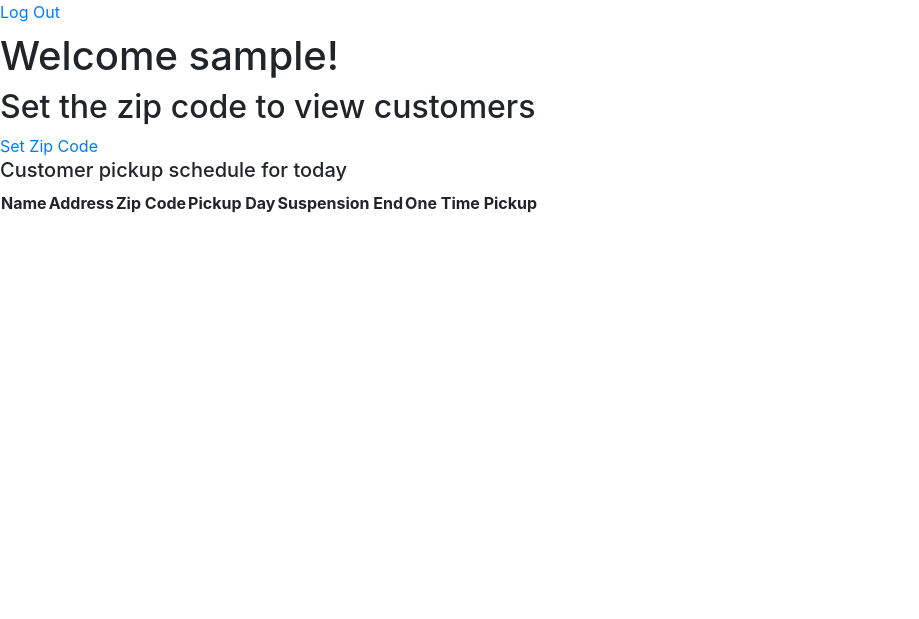
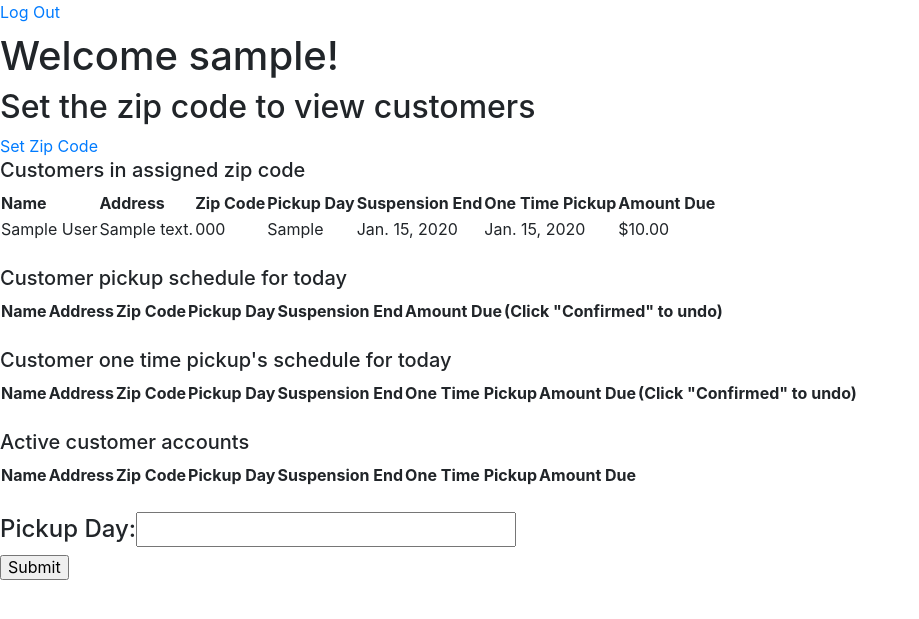
Before and after one commit to cwillett87/Trash_Collector, a Django app: page /employees/ in a window 1280 px wide. Shown: the top 619 px of the page, without its empty margins (0-919 px from the left). Run offline with Django 3.2, Linux system fonts and the light colour scheme; a user stored in the database is signed in; tables that the repository leaves empty hold one stand-in row (values such as "Sample post"); lists and menus that the app fills with data are empty; some libraries are stand-ins or nearby versions.

Commit message:
Definned confirm and un_confirm methods in employee views.py and in employees index.html displayed the buttons using a conditional statemnet and adding or subtracting from customer balance on click.

```diff
--- a/trash_collector/customers/models.py
+++ b/trash_collector/customers/models.py
@@ -14,18 +14,18 @@ class Customer(models.Model):
     address = models.CharField(max_length=50)
     zip_code = models.CharField(max_length=50)
     balance = models.IntegerField(default=0)
-    one_time_pickup = models.DateField(default=datetime.date.today())
-    suspension_start = models.DateField(default=datetime.date.today())
-    suspension_end = models.DateField(default=datetime.date.today())
+    one_time_pickup = models.DateField(blank=True, null=True)
+    suspension_start = models.DateField(blank=True, null=True)
+    suspension_end = models.DateField(blank=True, null=True)
 
     def activate(self):
-        if self.suspension_end == datetime.date.today():
+        if self.suspension_end is None:
             return True
         else:
             return False
 
     def pickup(self):
-        if self.one_time_pickup == datetime.date.today():
+        if self.one_time_pickup is None:
             return True
         else:
             return False
--- a/trash_collector/employees/templates/employees/index.html
+++ b/trash_collector/employees/templates/employees/index.html
@@ -3,12 +3,13 @@
 {% block title %} Employee Home {% endblock %}
 
 {% block content %}
-  {% if user.is_authenticated %}
+
 <h1>Welcome {{ user.username }}!</h1>
     <h2>Set the zip code to view customers</h2>
     <a href="{% url 'employees:create' %}">Set Zip Code</a>
-<h5>Customer pickup schedule for today</h5>
+
 <table>
+    <h5>Customers in assigned zip code</h5>
     <tr>
         <th>Name</th>
         <th>Address</th>
@@ -16,8 +17,110 @@
         <th>Pickup Day</th>
         <th>Suspension End</th>
         <th>One Time Pickup</th>
+        <th>Amount Due</th>
     </tr>
+        {% for customer in customer_zip%}
+        <td>{{ customer.name }}</td>
+        <td>{{ customer.address }}</td>
+        <td>{{ customer.zip_code }}</td>
+        <td>{{ customer.pickup_day }}</td>
+        <td>{{ customer.suspension_end  }}</td>
+        <td>{{ customer.one_time_pickup }}</td>
+        <td>${{ customer.balance }}.00</td>
+    </tr>
+    {% endfor %}
+
+</table>
+<br>
+<table>
+    <h5>Customer pickup schedule for today</h5>
+    <tr>
+        <th>Name</th>
+        <th>Address</th>
+        <th>Zip Code</th>
+        <th>Pickup Day</th>
+        <th>Suspension End</th>
+        <th>Amount Due</th>
+        <th>(Click "Confirmed" to undo)</th>
+    </tr>
+
     {% for customer in customer_pickup %}
+    {% if customer.balance is 0 %}
+    <tr>
+        <td>{{ customer.name }}</td>
+        <td>{{ customer.address }}</td>
+        <td>{{ customer.zip_code }}</td>
+        <td>{{ customer.pickup_day }}</td>
+        <td>{{ customer.suspension_end  }}</td>
+        <td>${{ customer.balance }}.00</td>
+        <td><button><a href="{% url 'employees:confirm' customer.id %}">Confirm</a></button></td>
+    </tr>
+    {% else %}
+    <tr>
+        <td>{{ customer.name }}</td>
+        <td>{{ customer.address }}</td>
+        <td>{{ customer.zip_code }}</td>
+        <td>{{ customer.pickup_day }}</td>
+        <td>{{ customer.suspension_end  }}</td>
+        <td>${{ customer.balance }}.00</td>
+        <td><button><a href="{% url 'employees:un_confirm' customer.id %}">Confirmed</a></button></td>
+    </tr>
+    {% endif %}
+    {% endfor %}
+
+</table>
+    <br>
+<table>
+    <h5>Customer one time pickup's schedule for today</h5>
+    <tr>
+        <th>Name</th>
+        <th>Address</th>
+        <th>Zip Code</th>
+        <th>Pickup Day</th>
+        <th>Suspension End</th>
+        <th>One Time Pickup</th>
+        <th>Amount Due</th>
+        <th>(Click "Confirmed" to undo)</th>
+    </tr>
+        {% for customer in customer_one_pickup %}
+        {% if customer.balance is 0 %}
+    <tr>
+        <td>{{ customer.name }}</td>
+        <td>{{ customer.address }}</td>
+        <td>{{ customer.zip_code }}</td>
+        <td>{{ customer.pickup_day }}</td>
+        <td>{{ customer.suspension_end  }}</td>
+        <td>{{ customer.one_time_pickup  }}</td>
+        <td>${{ customer.balance }}.00</td>
+        <td><button><a href="{% url 'employees:confirm' customer.id %}">Confirm</a></button></td>
+    </tr>
+    {% else %}
+    <tr>
+        <td>{{ customer.name }}</td>
+        <td>{{ customer.address }}</td>
+        <td>{{ customer.zip_code }}</td>
+        <td>{{ customer.pickup_day }}</td>
+        <td>{{ customer.suspension_end  }}</td>
+        <td>{{ customer.one_time_pickup  }}</td>
+        <td>${{ customer.balance }}.00</td>
+        <td><button><a href="{% url 'employees:un_confirm' customer.id %}">Confirmed</a></button></td>
+    </tr>
+    {% endif %}
+    {% endfor %}
+</table>
+<br>
+<table>
+    <h5>Active customer accounts</h5>
+    <tr>
+        <th>Name</th>
+        <th>Address</th>
+        <th>Zip Code</th>
+        <th>Pickup Day</th>
+        <th>Suspension End</th>
+        <th>One Time Pickup</th>
+        <th>Amount Due</th>
+    </tr>
+        {% for customer in customer_suspend_3 %}
     <tr>
         <td>{{ customer.name }}</td>
         <td>{{ customer.address }}</td>
@@ -25,12 +128,42 @@
         <td>{{ customer.pickup_day }}</td>
         <td>{{ customer.suspension_end  }}</td>
         <td>{{ customer.one_time_pickup }}</td>
+        <td>${{ customer.balance }}.00</td>
     </tr>
     {% endfor %}
 </table>
-  {% else %}
-    <p>You are at the employee index, but you are not logged in.</p>
-    <a href="{% url 'login' %}">Log In</a>
-    <a href="{% url 'accounts:register' %}">Sign Up</a>
-  {% endif %}
+<br>
+
+    <form action="{% url 'employees:my_view' %}" method="post">
+        {% csrf_token %}
+        <h4>Pickup Day:<input type="text" name="pickup_day" id="pickup_day"><br></h4>
+        <h6><input type="submit" value="Submit"></h6>
+    </form>
+
+ <table>
+{% if customer_pickup_filter is not None %}
+    <h5>Customers scheduled for pickups on {{ customer.pickup_day }}'s</h5>
+     <tr>
+        <th>Name</th>
+        <th>Address</th>
+        <th>Zip Code</th>
+        <th>Pickup Day</th>
+        <th>Suspension End</th>
+        <th>One Time Pickup</th>
+         <th>Amount Due</th>
+    </tr>
+        {% for customer in customer_pickup_filter%}
+        <td>{{ customer.name }}</td>
+        <td>{{ customer.address }}</td>
+        <td>{{ customer.zip_code }}</td>
+        <td>{{ customer.pickup_day }}</td>
+        <td>{{ customer.suspension_end  }}</td>
+        <td>{{ customer.one_time_pickup }}</td>
+        <td>${{ customer.balance }}.00</td>
+    </tr>
+    {% endfor %}
+</table>
+
+{% else %}
+{% endif %}
 {% endblock %}
--- a/trash_collector/employees/urls.py
+++ b/trash_collector/employees/urls.py
@@ -9,5 +9,7 @@ urlpatterns = [
     path('', views.index, name="index"),
     path('create', views.create, name="create"),
     path('zip_code', views.zip_code, name="zip_code"),
-    path('my_view', views.my_view, name="my_view")
+    path('my_view', views.my_view, name="my_view"),
+    path('confirm/<int:customer_id>', views.confirm, name="confirm"),
+    path('un_confirm/<int:customer_id>', views.un_confirm, name="un_confirm")
 ]
--- a/trash_collector/employees/views.py
+++ b/trash_collector/employees/views.py
@@ -18,20 +18,22 @@ def index(request):
     customers = Customer.objects.all()
     now = dt.now()
     today = now.strftime('%A')
-    date = datetime.date.today()
     customer_zip = Customer.objects.filter(zip_code=employee.zip_code)
     customer_pickup = customer_zip.filter(pickup_day=today)
-    customer_suspend = customer_pickup.filter(suspension_end=date)
-    customer_suspend_2 = customer_zip.filter(suspension_end=date)
-    customer_one_pickup = customer_suspend_2.filter(one_time_pickup=date)
+    customer_suspend = customer_pickup.filter(suspension_end=None)
+    #one time pick up filter
+    customer_suspend_2 = customer_zip.filter(suspension_end=None)
+    customer_one_pickup = customer_suspend_2.filter(one_time_pickup=datetime.date.today())
+    customer_suspend_3 = customer_zip.filter(suspension_end=None)
     context = {
         'customer': customers,
         'employee': employee,
         'customer_zip': customer_zip,
         'customer_pickup': customer_pickup,
         'customer_suspend': customer_suspend,
-        'customer_one_pickup': customer_one_pickup
-    }
+        'customer_one_pickup': customer_one_pickup,
+        'customer_suspend_3': customer_suspend_3
+        }
     return render(request, 'employees/index.html', context)
     # This line will get the Customer model from the other app, it can now be used to query the db
 
@@ -59,10 +61,58 @@ def create(request):
 
 
 def my_view(request):
+    user = request.user
+    employee = Employee.objects.get(user=user)
     Customer = apps.get_model('customers.Customer')
-    # customer = Customer.objects.values('zip_code')
     customers = Customer.objects.all()
+    now = dt.now()
+    today = now.strftime('%A')
+    customer_zip = Customer.objects.filter(zip_code=employee.zip_code)
+    customer_pickup = customer_zip.filter(pickup_day=today)
+    customer_suspend = customer_pickup.filter(suspension_end=None)
+    # one time pick up filter
+    customer_suspend_2 = customer_zip.filter(suspension_end=None)
+    customer_one_pickup = customer_suspend_2.filter(one_time_pickup=datetime.date.today())
+    #  Non-suspended account filter
+    customer_suspend_3 = customer_zip.filter(suspension_end=None)
     context = {
-        'customers': customers
+        'customers': customers,
+        'customer_zip': customer_zip,
+        'customer_one_pickup': customer_one_pickup,
+        'customer_suspend_3': customer_suspend_3
     }
-    return render(request, 'employees/index.html', context)
+    if request.method == 'POST':
+        pickup_day = request.POST.get('pickup_day')
+        customer_pickup_filter = customer_zip.filter(pickup_day=pickup_day)
+        customer = Customer.objects.get(pickup_day=pickup_day)
+        context = {
+            'customer': customer,
+            'customers': customers,
+            'customer_zip': customer_zip,
+            'customer_pickup': customer_pickup,
+            'customer_suspend': customer_suspend,
+            'customer_one_pickup': customer_one_pickup,
+            'customer_pickup_filter': customer_pickup_filter,
+            'customer_suspend_3': customer_suspend_3
+        }
+        return render(request, 'employees/index.html', context)
+    else:
+        return render(request, 'employees/index.html', context)
+
+
+def confirm(request, customer_id):
+    Customer = apps.get_model('customers.Customer')
+    customer = Customer.objects.get(id=customer_id)
+    customer.balance += 19
+    customer.completed = None
+    customer.save()
+    return HttpResponseRedirect(reverse('employees:index'))
+
+
+def un_confirm(request, customer_id):
+    Customer = apps.get_model('customers.Customer')
+    customer = Customer.objects.get(id=customer_id)
+    customer.balance -= 19
+    customer.completed = True
+    customer.save()
+    return HttpResponseRedirect(reverse('employees:index'))
```
Also changed, not shown: trash_collector/customers/migrations/0007_auto_20210609_1032.py (added), trash_collector/customers/migrations/0008_auto_20210609_1301.py (added).
